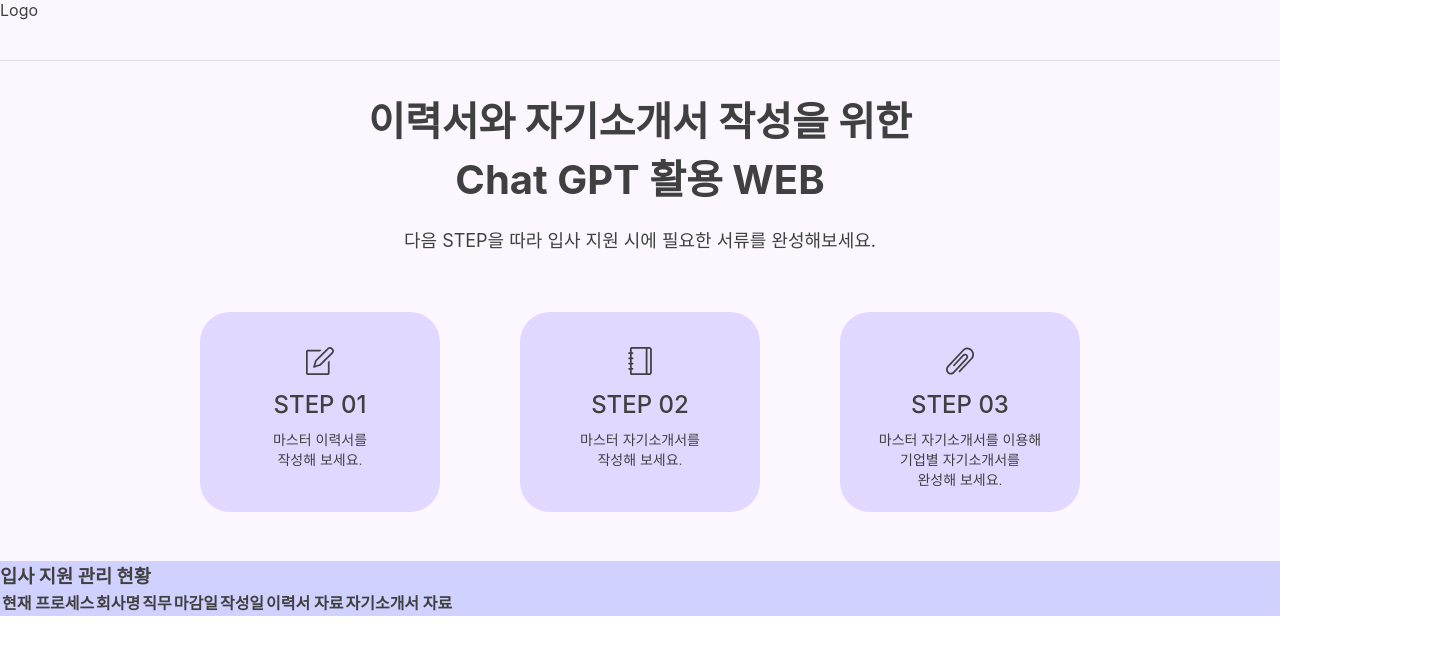
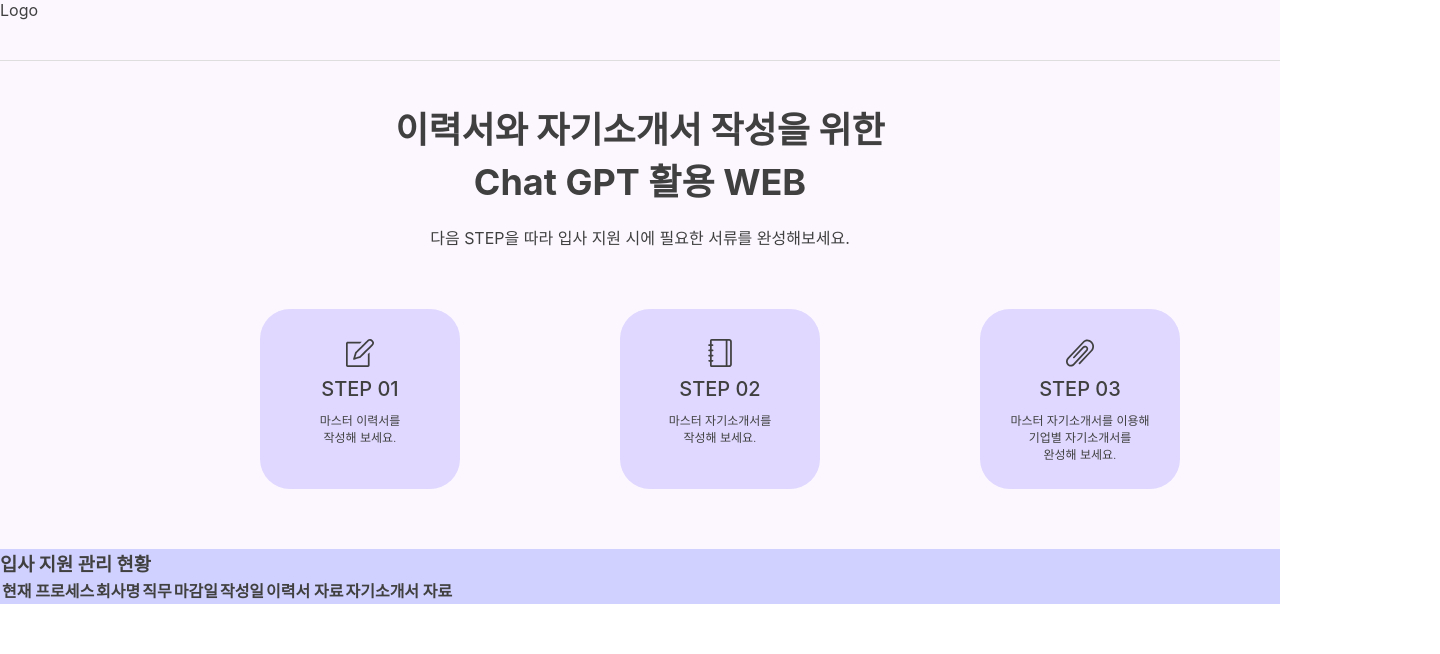
Before and after one commit to 2023-opensource-project/frontend, a React (Create React App) app: page / in a window 1280 px wide. Shown: the top 654 px of the page, 1440 px wide, since content can reach past the window. Built offline with nearby package versions, Linux system fonts and the light colour scheme.

Commit message:
메인 페이지의 섹션1 업데이트, css 수정

```diff
--- a/src/Components/MainFirstSection.jsx
+++ b/src/Components/MainFirstSection.jsx
@@ -5,11 +5,11 @@ import { SlNote, SlNotebook, SlPaperClip } from "react-icons/sl";
 function MainFirstSection() {
   return (
     <Section>
-      <TextStyle fontSize="40px" fontWeight="700" margin="0 0 20px 0">
+      <TextStyle fontSize="36px" fontWeight="700" margin="0 0 20px 0">
         이력서와 자기소개서 작성을 위한 <br />
         Chat GPT 활용 WEB
       </TextStyle>
-      <TextStyle fontSize="18px" margin="0 0 40px 0 ">
+      <TextStyle fontSize="16px" margin="0 0 40px 0 ">
         다음 STEP을 따라 입사 지원 시에 필요한 서류를 완성해보세요.
       </TextStyle>
 
@@ -18,10 +18,10 @@ function MainFirstSection() {
           <IconWrap>
             <SlNote size={28} color="#404040" />
           </IconWrap>
-          <TextStyle fontSize="24px" fontWeight="500" margin="0 0 10px 0 ">
+          <TextStyle fontSize="20px" fontWeight="500" margin="0 0 10px 0 ">
             STEP 01
           </TextStyle>
-          <TextStyle fontSize="14px" fontWeight="300">
+          <TextStyle fontSize="12px" fontWeight="300">
             마스터 이력서를
             <br />
             작성해 보세요.
@@ -32,10 +32,10 @@ function MainFirstSection() {
           <IconWrap>
             <SlNotebook size={28} color="#404040" />
           </IconWrap>
-          <TextStyle fontSize="24px" fontWeight="500" margin="0 0 10px 0 ">
+          <TextStyle fontSize="20px" fontWeight="500" margin="0 0 10px 0 ">
             STEP 02
           </TextStyle>
-          <TextStyle fontSize="14px" fontWeight="300">
+          <TextStyle fontSize="12px" fontWeight="300">
             마스터 자기소개서를
             <br />
             작성해 보세요.
@@ -46,10 +46,10 @@ function MainFirstSection() {
           <IconWrap>
             <SlPaperClip size={28} color="#404040" />
           </IconWrap>
-          <TextStyle fontSize="24px" fontWeight="500" margin="0 0 10px 0">
+          <TextStyle fontSize="20px" fontWeight="500" margin="0 0 10px 0">
             STEP 03
           </TextStyle>
-          <TextStyle fontSize="14px" fontWeight="300">
+          <TextStyle fontSize="12px" fontWeight="300">
             마스터 자기소개서를 이용해
             <br />
             기업별 자기소개서를
--- a/src/Components/MainFirstSection.style.jsx
+++ b/src/Components/MainFirstSection.style.jsx
@@ -2,37 +2,39 @@ import styled from "styled-components";
 
 export const Section = styled.div`
   background-color: #fcf7ff;
-  height: 500px;
-  width: 100%;
   display: flex;
   flex-direction: column;
   justify-content: center;
+  margin: 0 auto;
+  padding: 40px 0;
 `;
 
 export const StepSection = styled.div`
+  width: 1240px;
+  margin: 20px auto;
   display: flex;
   justify-content: space-evenly;
   padding: 0px 100px;
-  margin: 20px;
 `;
 export const StepObj = styled.div`
   background-color: #e0d8ff;
-  width: 240px;
-  height: 200px;
+  width: 200px;
+  height: 180px;
   border-radius: 30px;
   padding: 20px;
   box-sizing: border-box;
+  cursor: pointer;
 `;
 
 export const IconWrap = styled.div`
   display: flex;
   justify-content: center;
-  margin: 15px 0;
+  margin: 10px 0;
 `;
 
 export const TextStyle = styled.p`
   text-align: center;
   font-size: ${(props) => props.fontSize || "16px"};
-  font-weight: ${(props) => props.fontWeight || "normal"};
+  font-weight: ${(props) => props.fontWeight || "400"};
   margin: ${(props) => props.margin || "0"};
 `;
```
